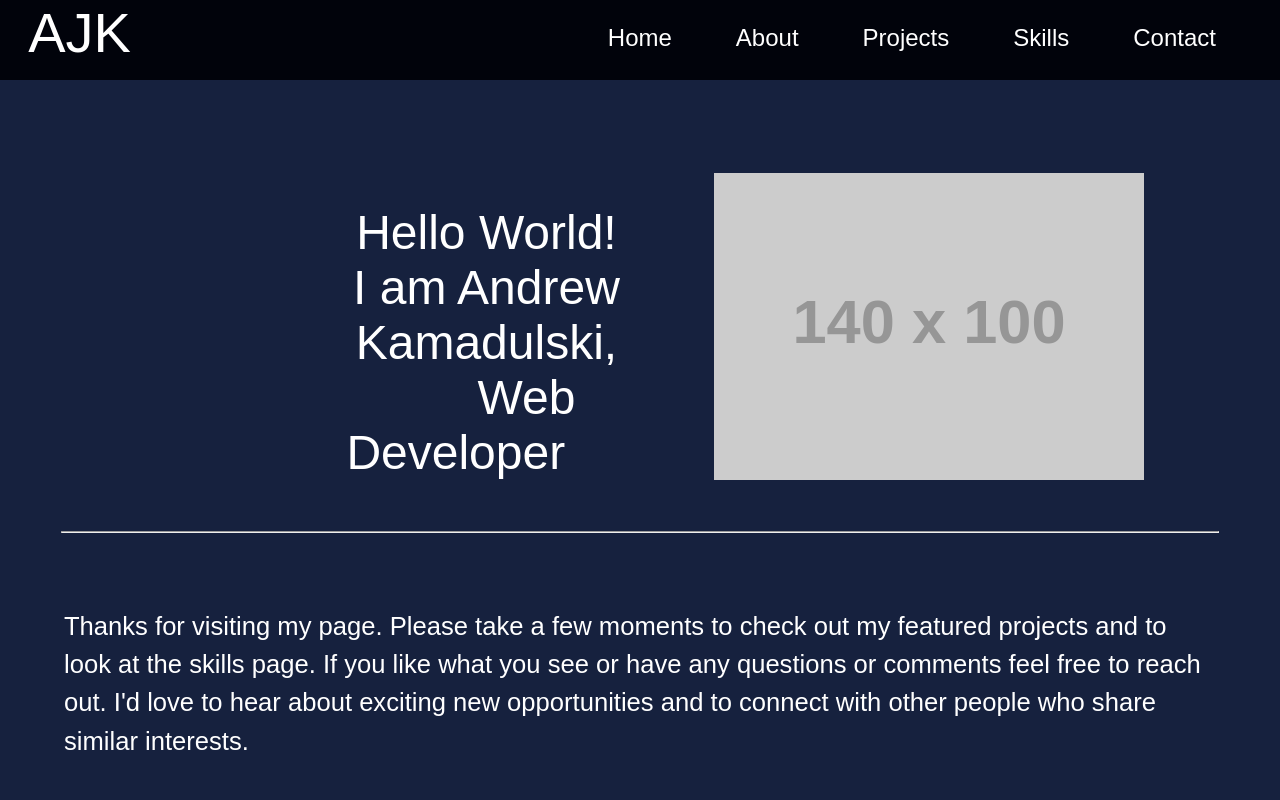
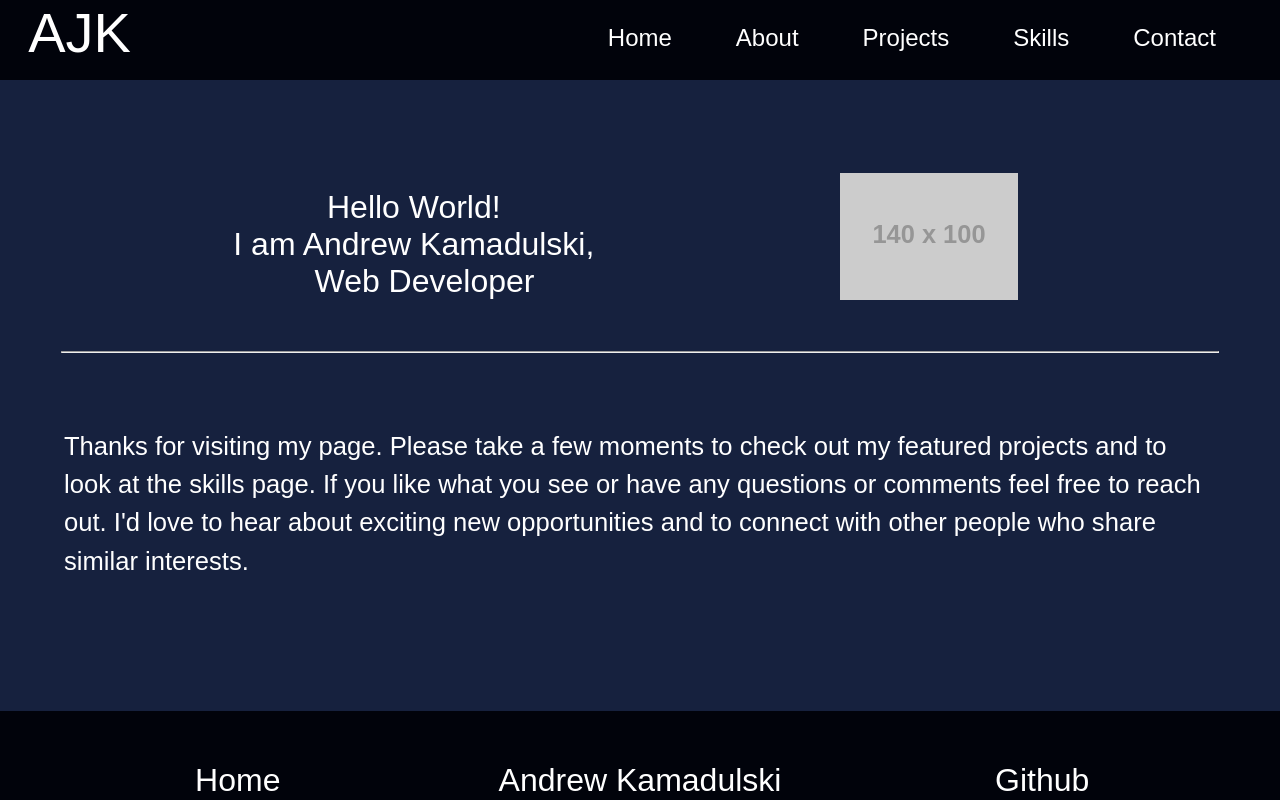
Before and after one commit to Kamadulski999/Kamadulski, a React (Create React App) app: page / in a window 1280 px wide. Shown: the top 800 px of the page. Built offline with nearby package versions, Linux system fonts and the light colour scheme; a web font is replaced by a local one.

Commit message:
css for AWS deploy

```diff
--- a/src/Pages/Skills/skills.css
+++ b/src/Pages/Skills/skills.css
@@ -59,7 +59,7 @@
 }
 .skill-lists {
     display: flex;
-    font-size: 1.7rem;
+    font-size: 1.5rem;
     padding-left: 3rem;
 }
 .skill-lists ul {
--- a/src/components/Hello/hello.css
+++ b/src/components/Hello/hello.css
@@ -1,6 +1,6 @@
 .hello-emphasis {
-    margin: 2rem 0 0 20rem;
-    font-size: 3em;
+    margin: 2rem 0 0 35%;
+    font-size: 3rem;
 }
 
 .hello-section {
@@ -8,8 +8,6 @@
     display: flex;
     text-align: center;
     margin-top: 10rem;
-    width: 15vw;
-
 }
 
 .hello-section img {
@@ -18,6 +16,12 @@
 
 .portrait {
     justify-content: center;
+}
+@media (max-width: 1720px) {
+    .hello-emphasis {
+        font-size: 2rem;
+        margin:1rem 0 0 35%;
+    }
 }
 
 @media (max-width: 600px) {
--- a/src/components/Hello/index.js
+++ b/src/components/Hello/index.js
@@ -5,7 +5,7 @@ return (
 <>
 <div className="col-12 col-lg-6 hello-section">
 <p className='hello-emphasis'>
-<span>Hello World! <br></br> I am Andrew Kamadulski, </span><br></br> &nbsp; &nbsp; &nbsp; Web Developer
+<span>Hello World! <br></br> I am Andrew Kamadulski, <br></br> &nbsp; &nbsp; &nbsp; Web Developer</span>
 &emsp;
 </p>
 </div>
```
